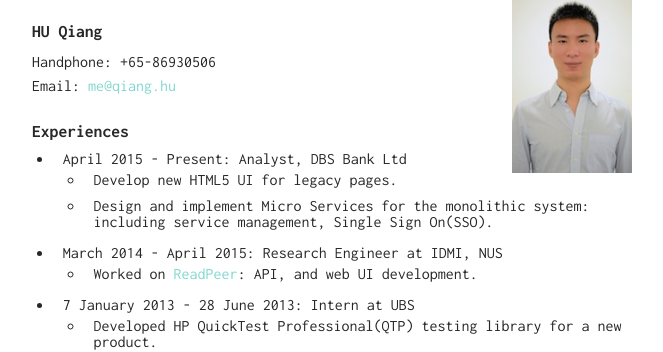
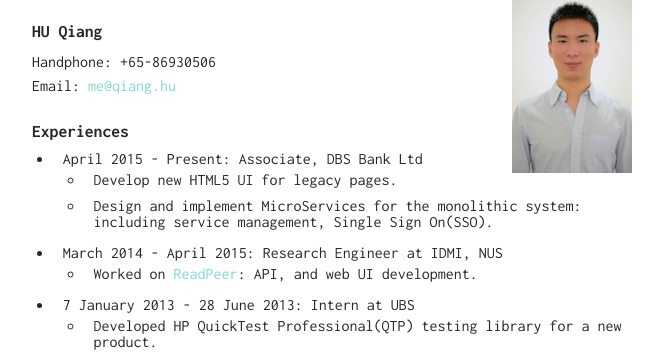
Before and after one commit to huqiang/huqiang.github.io, a Jekyll site: the page built from resume/index.markdown, in a window 1280 px wide. Shown: the part 124-476 px from the top of the page, without its empty margins (308-971 px from the left). Built offline with Jekyll 4.4.1, drawn with Linux system fonts in a browser that asks for light colours.

Commit message:
Update present position.

```diff
--- a/resume/index.markdown
+++ b/resume/index.markdown
@@ -15,9 +15,9 @@ _Handphone:  +65-86930506_
 _Email: <me@qiang.hu>_
 
 ## Experiences
-* April 2015 - Present: **Analyst**, DBS Bank Ltd
+* April 2015 - Present: **Associate**, DBS Bank Ltd
   * Develop new HTML5 UI for legacy pages.
-  * Design and implement Micro Services for the monolithic system: including service management, Single Sign On(SSO).
+  * Design and implement MicroServices for the monolithic system: including service management, Single Sign On(SSO).
 * March 2014 - April 2015: **Research Engineer** at IDMI, NUS
   * Worked on [ReadPeer](http://readpeer.com): API, and web UI development.
 * 7 January 2013 - 28 June 2013: **Intern** at UBS
```
